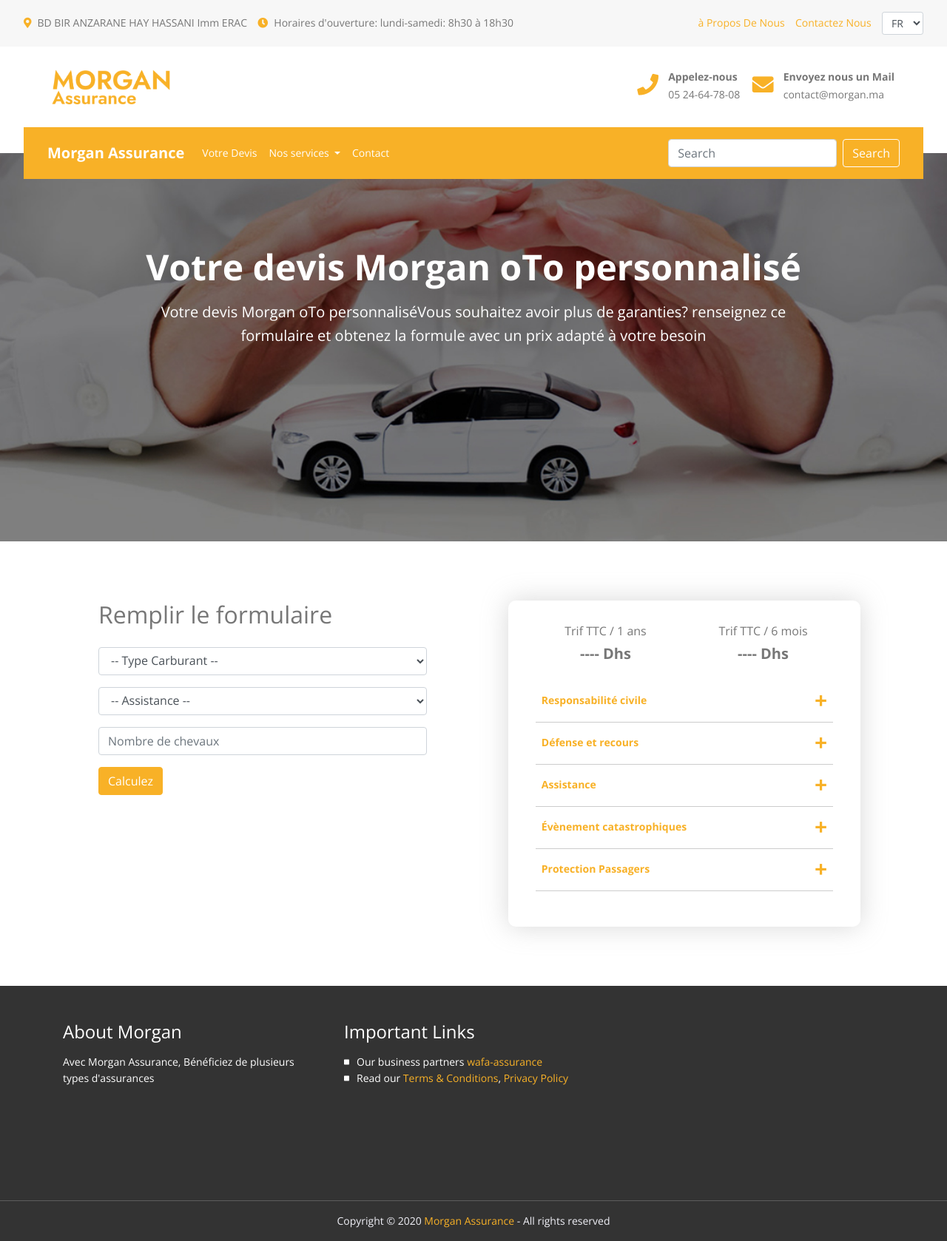
After one commit to ILYASSBENHADDA/Morgan-Insurance, a PHP site: page /devis.php in a window 1280 px wide. The commit adds this page. Shown: the whole page at 74% size. Run offline with PHP 8.4, Linux system fonts and the light colour scheme; grey boxes are pictures that could not be loaded.

Commit message:
calculation de devis

```diff
--- a/assets/css/styles.css
+++ b/assets/css/styles.css
@@ -55,6 +55,20 @@ a.btn-mode-one:hover {
 
 .btn-div {
     margin-top: 2rem;
+}
+
+.btn-primary:not(:disabled):not(.disabled):active {
+    background-color: #bb871f;
+    border-color: #bb871f;
+}
+
+.btn-primary:focus, .btn.focus, .btn-primary:not(:disabled):not(.disabled):active:focus {
+    box-shadow: none;
+}
+
+.btn-primary {
+    background-color: #F8B127;
+    border-color: #F8B127;
 }
 
 /*******************/
@@ -182,8 +196,6 @@ a.btn-mode-one:hover {
     top: 25% !important;
 }
 
-
-
 .carousel-caption h1 {
     font-size: 3.2rem;
     font-weight: 600;
@@ -216,11 +228,6 @@ a.btn-mode-one:hover {
     padding-bottom: 3rem;
 }
 
-.services .btn-primary {
-    background-color: #F8B127;
-    border-color: #F8B127;
-}
-
 .services .img-fluid {
     max-width: 24%;
     height: auto;
@@ -236,17 +243,6 @@ a.btn-mode-one:hover {
 .services a.btn-mode-one {
     padding: 0.5rem 1.3rem;
 
-}
-
-
-
-.btn-primary:not(:disabled):not(.disabled):active {
-    background-color: #bb871f;
-    border-color: #bb871f;
-}
-
-.btn-primary:focus, .btn.focus, .btn-primary:not(:disabled):not(.disabled):active:focus {
-    box-shadow: none;
 }
 /* end of Services */
 
@@ -291,6 +287,105 @@ a.btn-mode-one:hover {
     color: #F8B127;
 }
 /* end of Contact us */
+
+
+/*****************************************/
+/********      Devis Page     ************/
+/*****************************************/
+
+/***********************/
+/*  Header Background  */
+/***********************/
+.bg-header {
+    background: url("../images/car-bg.jpg") center center no-repeat;
+    background-size: cover;
+    position: relative;
+    height: 525px;
+}
+
+.heading-txt {
+    position: absolute;
+    right: 15%;
+    top: 20%;
+    left: 15%;
+    z-index: 10;
+    padding-top: 20px;
+    padding-bottom: 20px;
+    color: #fff;
+    text-align: center;
+}
+.bg-header h1 {
+    font-weight: 900;
+    font-size: 3rem;
+    margin-bottom: 1rem;
+}
+
+.bg-header h5 {
+    line-height: 2rem;
+}
+
+/* end of Header background */
+
+
+/***********************/
+/*  Devis Calculation  */
+/***********************/
+.cal-sec {
+    padding-top: 3rem;
+    padding-bottom: 3rem;
+}
+
+.result-cal {
+    box-shadow: 0px 0px 35px rgb(168 168 168 / 45%);
+    margin: 2rem 2rem;
+    border-radius: 10px;
+    padding: 2rem 0;
+}
+
+.cal-sec form {
+    margin: 2rem 3rem;
+}
+
+.cal-sec form h2 {
+    margin-bottom: 1.5rem ;
+}
+
+.result-cal .panel-group {
+    padding: 1rem 2.3rem;
+}
+
+.result-cal a {
+    font-size: 14px;
+    font-weight: 600;
+}
+
+.result-cal .panel-default {
+    border-bottom: 1px solid #ccc;
+    padding: 0.6rem 0.5rem;
+}
+
+.result-cal a span {
+    font-size: 30px;
+    float: right;
+}
+
+.dh-value h5 {
+    font-weight: 600;
+}
+
+.row.dh-value {
+    text-align: center;
+    padding: 0 2.5rem;
+}
+.panel-group p span {
+    float: right;
+}
+/* end of Devis Calculation */
+
+
+/*****************************************/
+/********  end of Devis Page  ************/
+/*****************************************/
 
 
 /******************/
--- /dev/null
+++ b/assets/devis.php
@@ -0,0 +1,137 @@
+<?php include_once('sections/header.php'); ?>
+
+<!-- Header Background -->
+    <div class="bg-header">
+        <div class="heading-txt">
+            <h1 class="">Votre devis Morgan oTo personnalisé</h1>
+            <h5>Votre devis Morgan oTo personnaliséVous souhaitez avoir plus de garanties? renseignez ce formulaire et obtenez la formule avec un prix adapté à votre besoin</h5>
+        </div>
+    </div>
+<!-- end of Header Background -->
+
+<!-- Devis Calculation -->
+<div class="cal-sec">
+    <div class="container">
+        <div class="row">
+            <div class="col-sm">
+                <form>
+                    <h2>Remplir le formulaire</h2>
+                    <!-- Alert Danger -->
+                    <style>#danger-notification { display:none;}</style>
+                    <div id="danger-notification" class="alert alert-danger" role="alert"></div>
+
+                    <div class="form-group">
+                        <select id ="list_carburant" class="form-control">
+                            <option>-- Type Carburant --</option>
+                            <option value="Diesel">Diesel</option>
+                            <option value="Essence">Essence</option>
+                        </select>
+                    </div>
+                    <div class="form-group">
+                        <select id="list_yn" class="form-control">
+                            <option>-- Assistance --</option>
+                            <option value="OUI">OUI</option>
+                            <option value="NO">NO</option>
+                        </select>
+                    </div>
+                    <div class="form-group">
+                        <input type="number" class="form-control" id="num_cv" placeholder="Nombre de chevaux">
+                    </div>
+                    <button type="button" onclick="myCalc()" class="btn btn-primary">Calculez</button>
+                </form>
+            </div>
+            <div class="col-sm">
+                <div class="result-cal">
+                    <div class="row dh-value">
+                        <div class="col">
+                            <h6>Trif TTC / 1 ans</h6>
+                            <h5 id="price_year">---- Dhs</h5>
+                        </div>
+                        <div class="col">
+                            <h6>Trif TTC / 6 mois</h6>
+                            <h5 id="price_six_mounth">---- Dhs</h5>
+                        </div>
+                    </div>
+                <div class="panel-group" id="accordion">
+                    <div class="panel panel-default">
+                        <div class="panel-heading">
+                        <h4 class="panel-title">
+                            <a data-toggle="collapse" data-parent="#accordion" href="#collapse1">
+                            Responsabilité civile <span>+</span></a>
+                        </h4>
+                        </div>
+                        <div id="collapse1" class="panel-collapse collapse in">
+                        <div class="panel-body">C’est une garantie obligatoire. Elle couvre l’indemnisation des dommages corporels et matériels causés à des tiers par le véhicule assuré.
+                            <p>Dans les limites prévues par le contrat d’assurance Morgan.</p>
+                            <p>Capital assuré: <span>1000000 Dhs</span></p>
+                        </div>
+                        </div>
+                    </div>
+
+                    <div class="panel panel-default">
+                        <div class="panel-heading">
+                        <h4 class="panel-title">
+                            <a data-toggle="collapse" data-parent="#accordion" href="#collapse2">
+                            Défense et recours <span>+</span></a>
+                        </h4>
+                        </div>
+                        <div id="collapse2" class="panel-collapse collapse">
+                        <div class="panel-body">Garantie la défense des intérêts des personnes assurées dès lors qu’elles sont poursuivies à la suite d’un événement en relation avec le véhicule assuré. Elle permet aussi l’obtention de la réparation pécuniaire des dommages subis par le véhicule ainsi que les dommages non indemnisés par une autre assurance, subis par le véhicule assuré.</div>
+                        <p>Dans les limites prévues par le contrat d’assurance Morgan.</p>
+                        <p>Capital assuré: <span>10000 Dhs</span></p>
+                        </div>
+                    </div>
+
+                    <div class="panel panel-default">
+                        <div class="panel-heading">
+                        <h4 class="panel-title">
+                            <a data-toggle="collapse" data-parent="#accordion" href="#collapse3">
+                            Assistance <span>+</span></a>
+                        </h4>
+                        </div>
+                        <div id="collapse3" class="panel-collapse collapse">
+                        <div class="panel-body">Prestation optionnelle disponible 24/24 et 7j/7 , qui permet de fournir une aide rapide aux assurés en cas de difficultés rencontrées ( en cas de panne ou d’accident ) lors des déplacements du véhicule assuré</div>
+                        </div>
+                    </div>
+
+                    <div class="panel panel-default">
+                        <div class="panel-heading">
+                        <h4 class="panel-title">
+                            <a data-toggle="collapse" data-parent="#accordion" href="#collapse4">
+                            Évènement catastrophiques <span>+</span></a>
+                        </h4>
+                        </div>
+                        <div id="collapse4" class="panel-collapse collapse">
+                        <div class="panel-body">Garantie régie par la loi n° 110-14 instituant le régime de couverture des événements catastrophiques et obligatoire à effet de janvier 2020.
+                            <p>Conséquences d’évènements catastrophiques adossées à la garantie RC automobile:corporel 0 Dhs</p>
+                            <p>Conséquences d’évènements catastrophiques adossées à la garantie RC automobile:materiel Valeur vénale Max. 200 000 DH</p>
+                            <p>Conséquences d’évènements catastrophiques adossées aux garanties dommages au véhicule Valeur vénale Max. 200 000 DH</p>
+                        </div>
+                        </div>
+                    </div>
+
+                    <div class="panel panel-default">
+                        <div class="panel-heading">
+                        <h4 class="panel-title">
+                            <a data-toggle="collapse" data-parent="#accordion" href="#collapse5">
+                            Protection Passagers <span>+</span></a>
+                        </h4>
+                        </div>
+                        <div id="collapse5" class="panel-collapse collapse">
+                        <div class="panel-body">Protège toutes les personnes transportées gracieusement à bord de son véhicule, et ce indépendamment de sa responsabilité dans la survenance du sinistre. <br> <br>
+                            <p> Décès               <span>10000 Dhs</span></p>
+                            <p>Incapacité           <span>20000 Dhs</span></p>
+                            <p>Frais hospitalisation<span>5000 Dhs</span></p>
+                            <p>Frais médicaux       <span>1000 Dhs</span></p>
+                        </div>
+                        </div>
+                    </div>
+                    </div>
+                </div>
+            </div>
+        </div>
+    </div>
+</div>
+<!-- end of Devis Calculation -->
+
+<?php include_once('sections/footer.php'); ?>
--- a/assets/index.php
+++ b/assets/index.php
@@ -1,3 +1,4 @@
+<!-- Header -->
 <?php include_once('sections/header.php'); ?>
 
 <!-- Slider -->
@@ -269,4 +270,5 @@
 </div>
 <!-- end of Contact -->
 
+<!-- Footer -->
 <?php include_once('sections/footer.php'); ?>
--- a/assets/js/scripts.js
+++ b/assets/js/scripts.js
@@ -10,3 +10,87 @@ function scrollFunction() {
     navbar.classList.remove('nav-collapse');
   }
 }
+/* end of Navbar */
+
+
+/* Calculation Devis */
+function myCalc() {
+  var num_cv = document.getElementById('num_cv').value;
+  var price_year = document.getElementById('price_year');
+  var price_six_mounth = document.getElementById('price_six_mounth');
+
+  var B46_E = 1944.18;
+  var B78_E = 2357.901;
+  var B911_E = 3659.355;
+
+  var selection = document.getElementById('list_carburant');
+  var carburant = selection.options[selection.selectedIndex].text;
+
+  var y_n = document.getElementById('list_yn');
+  var assistance = y_n.options[y_n.selectedIndex].text;
+
+  var dangerAlert = document.getElementById('danger-notification');
+
+
+
+  // Essence Conditions
+  if (carburant == "Essence" && num_cv >= 4 && num_cv <= 6) {
+    price_year.innerHTML = B46_E +" Dhs"
+    price_six_mounth.innerHTML = Math.round(B46_E-1389) +" Dhs"
+  }
+  else if (carburant == "Essence" && num_cv > 6 && num_cv <= 8) {
+    price_year.innerHTML = B78_E +" Dhs"
+    price_six_mounth.innerHTML = Math.round(B78_E-1389) +" Dhs"
+  }
+
+  else if (carburant == "Essence" && num_cv > 8 && num_cv <= 11) {
+    price_year.innerHTML = B911_E +" Dhs"
+    price_six_mounth.innerHTML = Math.round(B911_E-1389) +" Dhs"
+  }
+
+  // Diesel Conditions
+  if (carburant == "Diesel" && num_cv >= 4 && num_cv <= 6) {
+    price_year.innerHTML = ("2357.901 Dhs")
+    price_six_mounth.innerHTML = ("2357.901 Dhs")
+  }
+
+  else if (carburant == "Diesel" && num_cv > 6 && num_cv <= 8) {
+    price_year.innerHTML = ("2556.45 Dhs")
+    price_six_mounth.innerHTML = ("2556.45 Dhs")
+  }
+
+  else if (carburant == "Diesel" && num_cv > 8 && num_cv <= 11) {
+    price_year.innerHTML = ("3659.355 Dhs")
+    price_six_mounth.innerHTML = ("3659.355 Dhs")
+  }
+
+  // IF OUI ASSISTANCE
+  if (assistance == "OUI") {
+    price_year.innerHTML = "3567800 Dhs"
+    price_six_mounth.innerHTML = (Math.round(B46_E-1389)+44,84) +" Dhs"
+  }
+
+  // Validation
+  if (carburant === "-- Type Carburant --") {
+      dangerAlert.style.display = 'block';
+      dangerAlert.innerHTML = "Choose Cardurant Type";
+      return false;
+  }
+
+  if (assistance === "-- Assistance --") {
+      dangerAlert.style.display = 'block';
+      dangerAlert.innerHTML = "Choose Y or N";
+      return false;
+  }
+
+  if (num_cv < 4 || num_cv > 11 ) {
+      dangerAlert.style.display = 'block';
+      dangerAlert.innerHTML = "enter number Greater than 4 or equal";
+      return false;
+  }
+
+  dangerAlert.style.display = 'none';
+  dangerAlert.innerHTML = "";
+  return "ok";
+
+}
--- a/assets/sections/header.php
+++ b/assets/sections/header.php
@@ -39,12 +39,12 @@
             <li><i class="fas fa-clock"></i>Horaires d'ouverture: lundi-samedi: 8h30 à 18h30</li>
         </ul>
         <ul>
-            <li><a href="#">à Propos De Nous</a></li>
-            <li><a href="#">Contactez Nous</a></li>
+            <li><a href="about.php">à Propos De Nous</a></li>
+            <li><a href="contact.php">Contactez Nous</a></li>
             <li>
-                <select>
-                    <option value=""><img src="images/france.svg">FR</option>
-                    <option value=""><img src="images/morocco.svg">AR</option>
+                <select class="form-control form-control-sm">
+                    <option value="">FR</option>
+                    <option value="">AR</option>
                 </select>
             </li>
         </ul>
@@ -89,7 +89,7 @@
 
     <!-- Navbar -->
     <nav id="navbar" class="navbar navbar-expand-lg navbar-light bg-light">
-        <a class="navbar-brand" href="#">Morgan Assurance</a>
+        <a class="navbar-brand" href="index.php">Morgan Assurance</a>
         <button class="navbar-toggler" type="button" data-toggle="collapse" data-target="#navbarSupportedContent" aria-controls="navbarSupportedContent" aria-expanded="false" aria-label="Toggle navigation">
           <span class="navbar-toggler-icon"></span>
         </button>
@@ -97,18 +97,21 @@
         <div class="collapse navbar-collapse" id="navbarSupportedContent">
           <ul class="navbar-nav mr-auto">
             <li class="nav-item">
-              <a class="nav-link" href="#">Link</a>
+              <a class="nav-link" href="devis.php">Votre Devis</a>
             </li>
             <li class="nav-item dropdown">
               <a class="nav-link dropdown-toggle" href="#" id="navbarDropdown" role="button" data-toggle="dropdown" aria-haspopup="true" aria-expanded="false">
-                Dropdown
+                Nos services
               </a>
               <div class="dropdown-menu" aria-labelledby="navbarDropdown">
-                <a class="dropdown-item" href="#">Action</a>
-                <a class="dropdown-item" href="#">Another action</a>
+                <a class="dropdown-item" href="#">Voiture</a>
+                <a class="dropdown-item" href="#">Accedent</a>
                 <div class="dropdown-divider"></div>
                 <a class="dropdown-item" href="#">Something else here</a>
               </div>
+            </li>
+            <li class="nav-item">
+              <a class="nav-link" href="contact.php">Contact</a>
             </li>
           </ul>
           <form class="form-inline my-2 my-lg-0">
```
Also changed, not shown: assets/images/car-bg.jpg (added).
